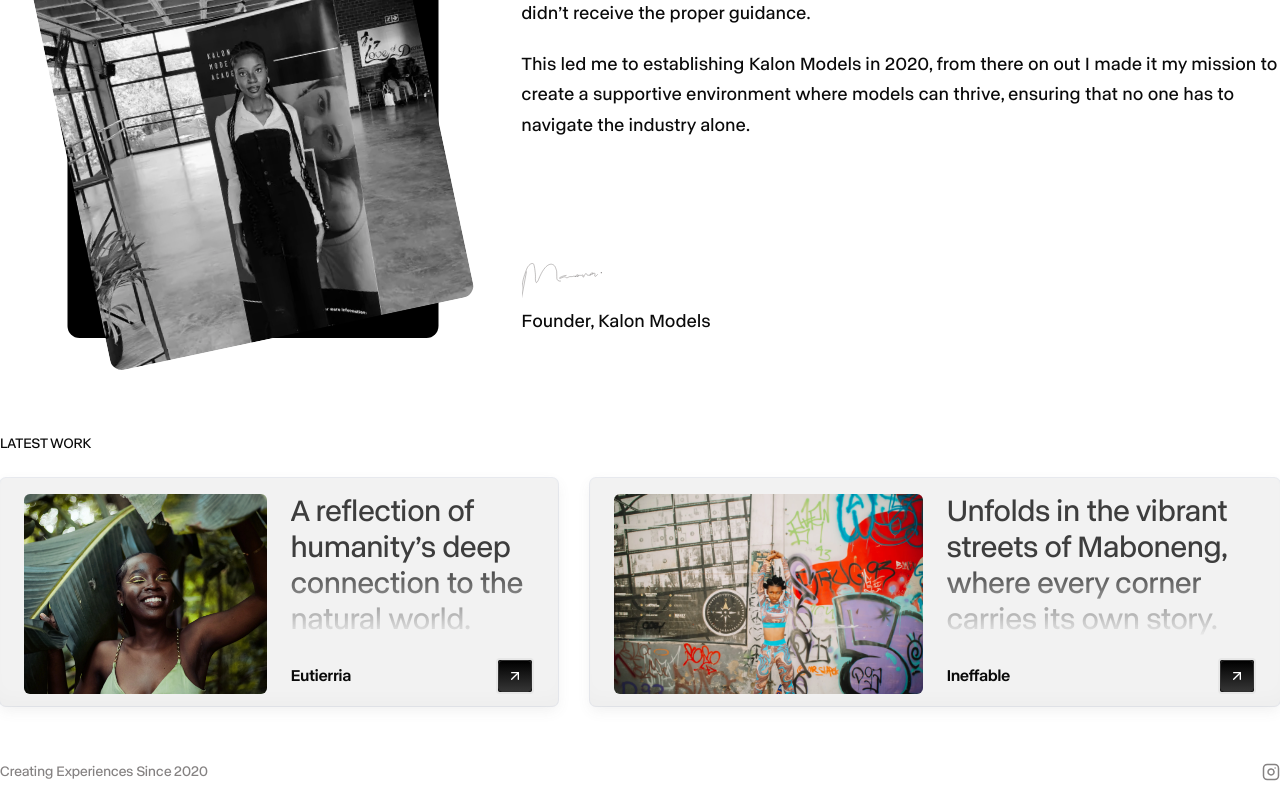
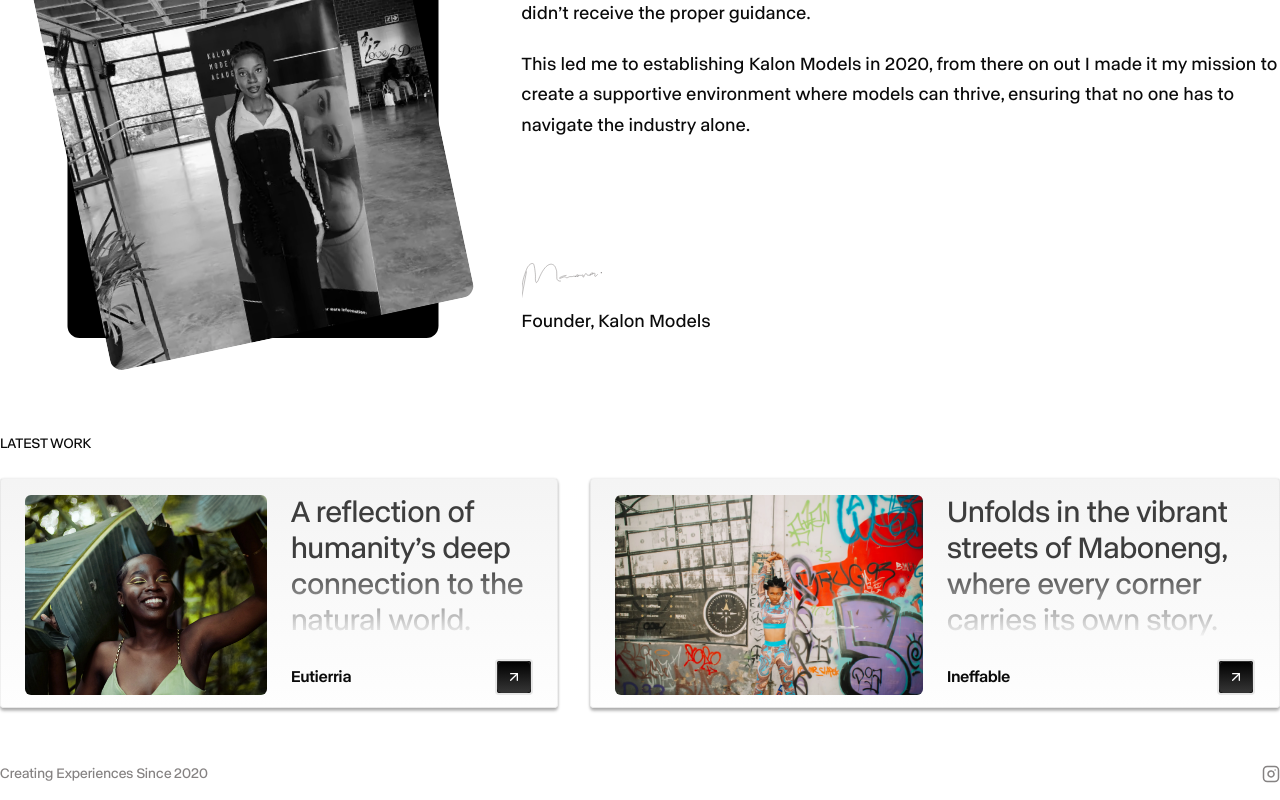
Before and after one commit to StefanoCodes/kalon-models-next, a Next.js app: page /about in a window 1280 px wide. Shown: the part 2062-2862 px from the top of the page. Built offline with nearby package versions, Linux system fonts and the light colour scheme; a web font is replaced by a local one.

Commit message:
about page latest-work cards new shadows added

```diff
--- a/src/app/globals.css
+++ b/src/app/globals.css
@@ -139,9 +139,20 @@
   -webkit-mask-image: url(/perlin-noise.svg);
   mask-image: url(/perlin-noise.svg);
 }
-.latest-work-card-shadow {
+/* .latest-work-card-shadow {
   box-shadow:
     0px 5px 14px -1px rgba(95, 95, 95, 0.1),
     0px 0px 0px 1px #eaecf1,
     inset 0px -13px 18px -6px rgba(0, 0, 0, 0.02);
+} */
+
+.latest-work-card-shadow {
+  background: linear-gradient(180deg, #f4f4f4 0%, #fefefe 100%);
+  border: 1px solid rgba(0, 0, 0, 0.05);
+  box-shadow:
+    0px 0px 1px rgba(0, 0, 0, 0.07),
+    0px 0px 1px rgba(0, 0, 0, 0.05),
+    0px 3px 3px rgba(0, 0, 0, 0.25),
+    0px 1px 3px rgba(0, 0, 0, 0.12);
+  border-radius: 4px;
 }
```
